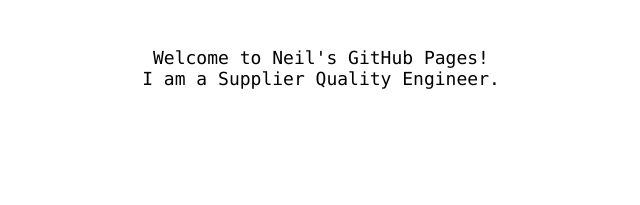
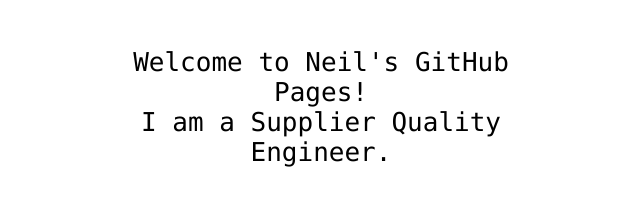
Before and after one commit to Neil-neilhome/hello-world, a plain HTML site: page index.html in a window 1280 px wide. Shown: the part 341-546 px from the top of the page, without its empty margins (319-959 px from the left). Drawn offline with Linux system fonts and the light colour scheme.

Commit message:
Update styles.css

```diff
--- a/styles.css
+++ b/styles.css
@@ -13,5 +13,5 @@ p {
   display: block;
   width: 400px;
   margin: 50px auto;
-  font: 18px Monaco,"Courier New","DejaVu Sans Mono","Bitstream Vera Sans Mono",monospace;
+  font: 26px Monaco,"Courier New","DejaVu Sans Mono","Bitstream Vera Sans Mono",monospace;
 }
```
